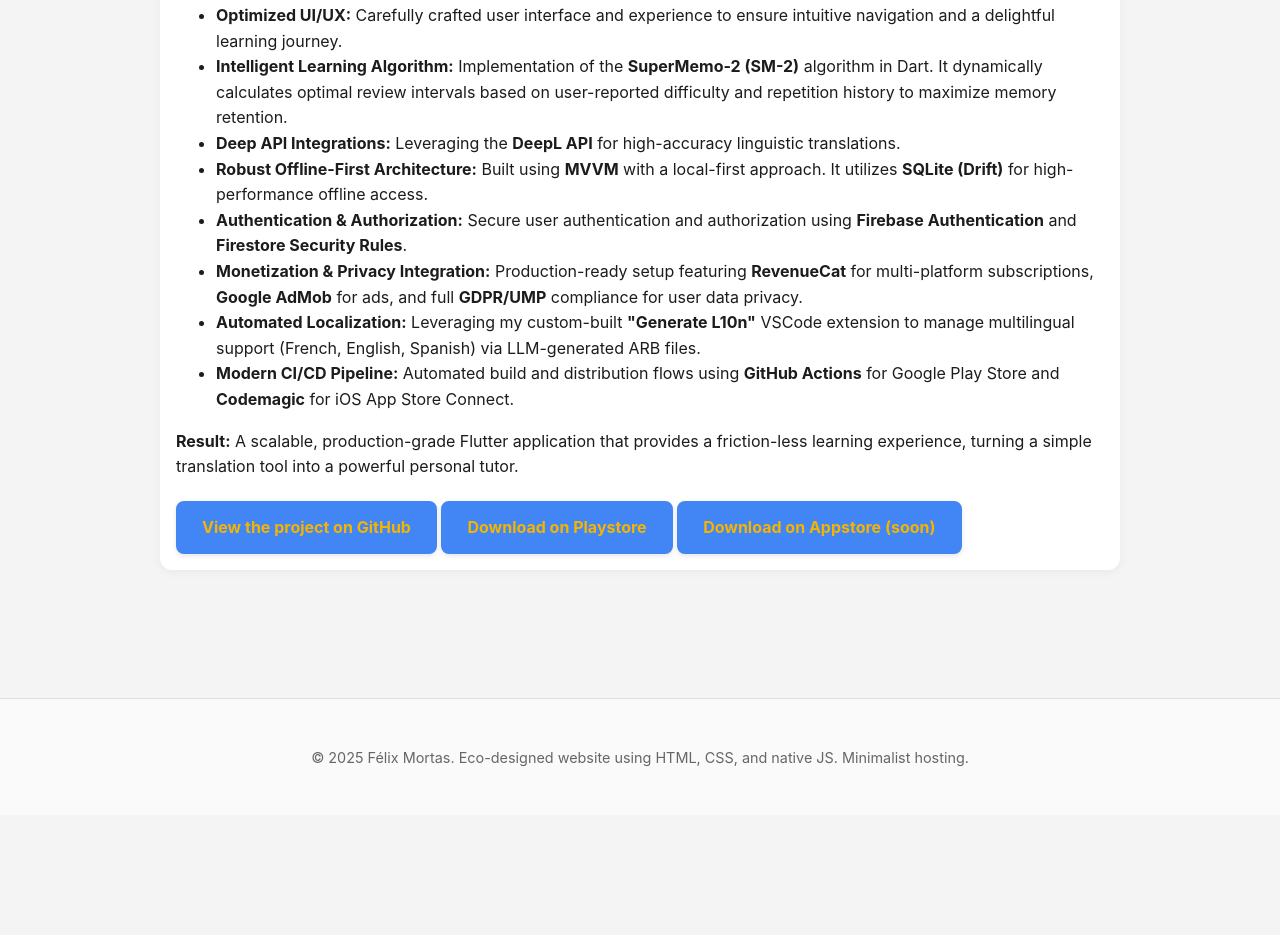
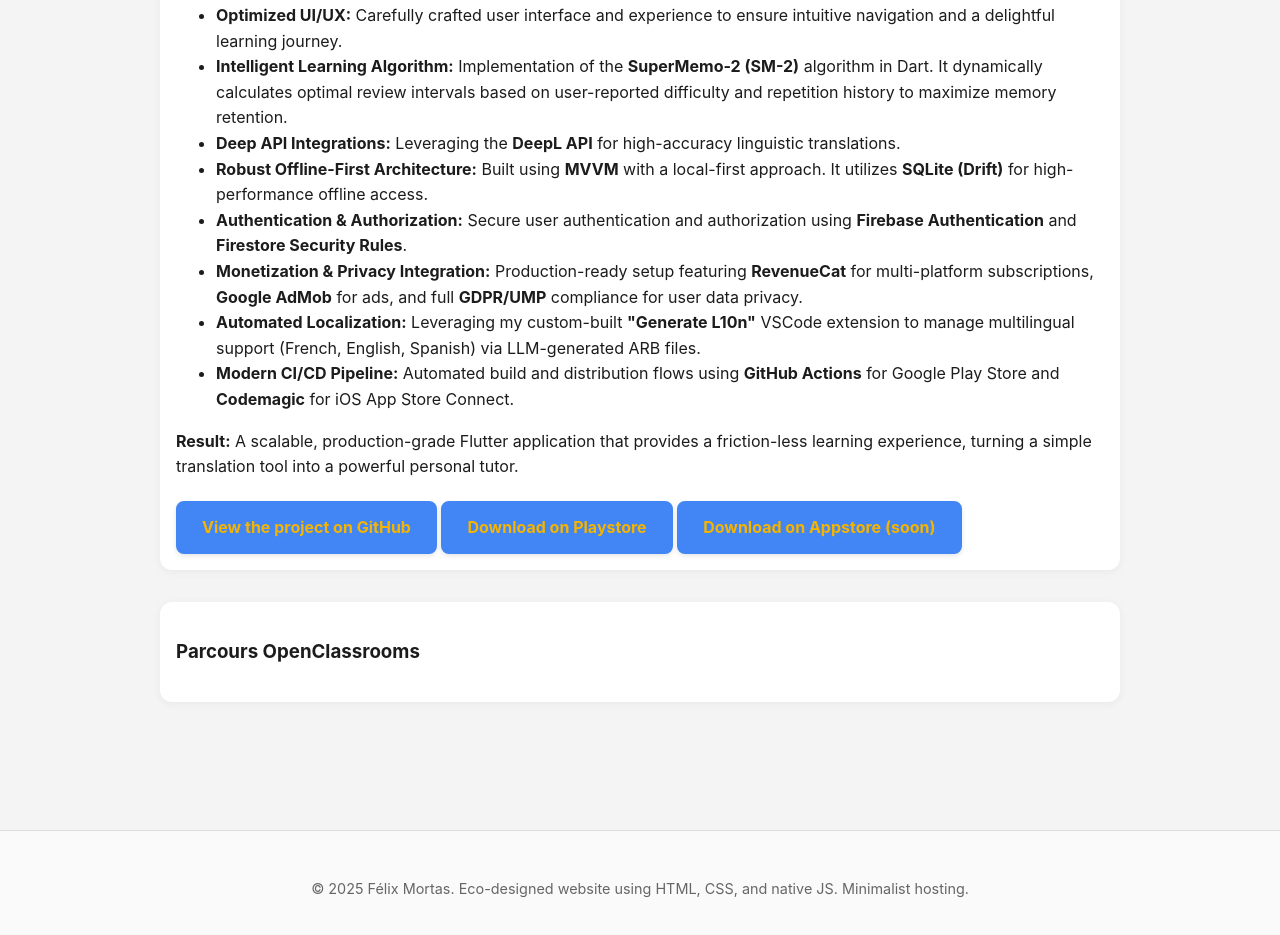
Before and after one commit to felixmortas/felixmortas.github.io, a plain HTML site: page index.html in a window 1280 px wide. Shown: the part 5685-6620 px from the top of the page. Before the commit the page ends 6500 px from the top, so only its background shows below. Drawn offline with Linux system fonts and the light colour scheme.

Commit message:
add projects as draft

```diff
--- a/index.html
+++ b/index.html
@@ -293,6 +293,13 @@
           <a class="cta-button" href="" target="_blank">Download on Appstore (soon)</a>
         </div>
       </div>
+
+      <div class="project">
+        <h3>Parcours OpenClassrooms</h3>
+      </div>
+
+      <!-- <div class="project">Fresque du numérique</div> -->
+      <!-- <div class="project">Revalorisation des acequias à Ica</div> -->
     </section>
   </main>
 
```
